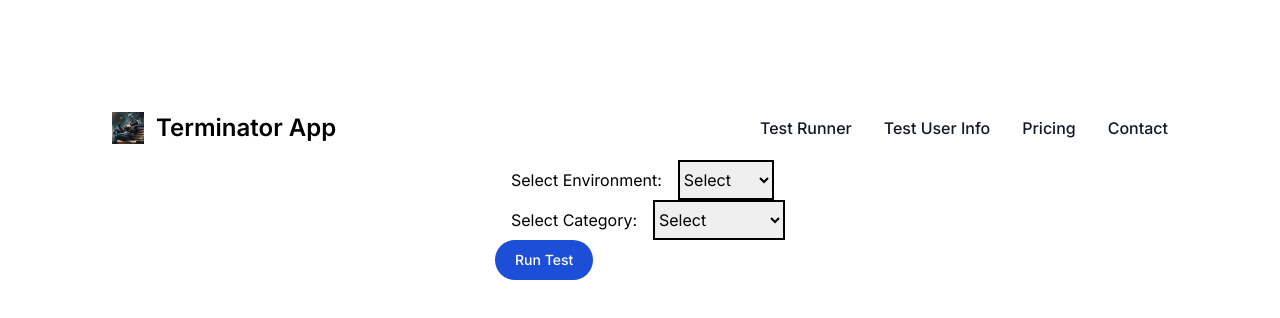
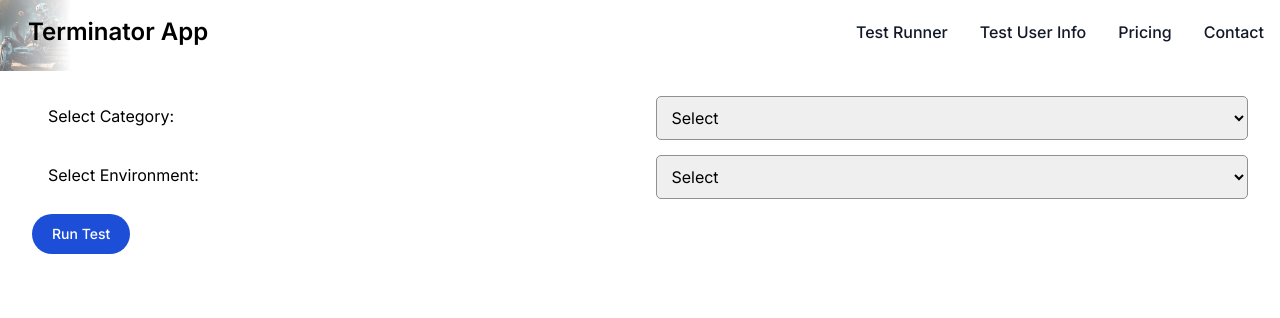
Before and after one commit to alexandreguz/automation-runner, a Next.js app: page / in a window 1280 px wide. Both pictures are taken after a click on the link "Test Runner". Shown: the top 318 px of the page. Built offline with nearby package versions, Linux system fonts and the light colour scheme.

Commit message:
teste com resultado em 3 linhas

```diff
--- a/src/app/components/CategorySelector.js
+++ b/src/app/components/CategorySelector.js
@@ -3,9 +3,9 @@
 
 export default function CategorySelector({ categories, onSelect }) {
   return (
-    <div className="flex">
-      <label htmlFor="category" className="block px-4 py-2 hover:bg-gray-100 dark:hover:bg-gray-600 dark:hover:text-white">Select Category:</label>
-      <select className="border-2 border-black" onChange={(e) => onSelect(e.target.value)}>
+    <>
+      <label style={{gridArea: 'categorySelectorLabel'}} htmlFor="category" className="block px-4 py-2 hover:bg-gray-100 dark:hover:bg-gray-600 dark:hover:text-white">Select Category:</label>
+      <select style={{gridArea: 'categorySelectorSelect'}} className="custom-input" onChange={(e) => onSelect(e.target.value)}>
         <option value="">Select</option>
         {categories.map((category) => (
           <option key={category} value={category}>
@@ -13,6 +13,6 @@ export default function CategorySelector({ categories, onSelect }) {
           </option>
         ))}
       </select>
-    </div>
+    </>
   );
 }
--- a/src/app/components/EnvironmentSelector.js
+++ b/src/app/components/EnvironmentSelector.js
@@ -1,11 +1,10 @@
-// src/app/components/EnvironmentSelector.js
 "use client";
 
 export default function EnvironmentSelector({ options, onSelect }) {
   return (
-    <div className="flex">
-      <label htmlFor="environment" className="block px-4 py-2 hover:bg-gray-100 dark:hover:bg-gray-600 dark:hover:text-white">Select Environment:</label>
-      <select className="border-2 border-black" id="environment " onChange={(e) => onSelect(e.target.value)}>
+    <>
+      <label style={{gridArea: 'envSelectorLabel'}} htmlFor="environment" className="block px-4 py-2 hover:bg-gray-100 dark:hover:bg-gray-600 dark:hover:text-white">Select Environment:</label>
+      <select style={{gridArea: 'envSelectorSelect'}} className="custom-input" id="environment " onChange={(e) => onSelect(e.target.value)}>
         <option value="">Select</option>
         {options.map((option) => (
           <option key={option} value={option}>
@@ -13,6 +12,6 @@ export default function EnvironmentSelector({ options, onSelect }) {
           </option>
         ))}
       </select>
-    </div>
+    </>
   );
 }
--- a/src/app/components/NavBar.js
+++ b/src/app/components/NavBar.js
@@ -1,4 +1,3 @@
-// src/app/components/Navbar.js
 "use client";
 
 export default function Navbar({ onRunTest }) {
@@ -6,9 +5,9 @@ export default function Navbar({ onRunTest }) {
 
     <nav className="w-full">
 
-      <div className="max-w-screen-xl flex flex-wrap items-center justify-between mx-auto p-4">
+      <div className="flex flex-wrap items-center justify-between p-4">
     <a href="#" className="flex items-center space-x-3 rtl:space-x-reverse">
-        <img src="terminator.jpeg" className="h-8" alt="terminator" />
+        <img src="terminator.jpeg" className="h-8 header-image" alt="terminator" />
         <span className="self-center text-2xl font-semibold whitespace-nowrap dark:text-white">Terminator App</span>
     </a>
       <ul className="font-medium flex flex-col p-4 md:p-0 mt-4 border border-gray-100 rounded-lg bg-gray-50 md:flex-row md:space-x-8 rtl:space-x-reverse md:mt-0 md:border-0 md:bg-white dark:bg-gray-800 md:dark:bg-gray-900 dark:border-gray-700">
--- /dev/null
+++ b/src/app/components/Output.js
@@ -0,0 +1,21 @@
+"use client";
+import React from 'react';
+
+const Output = ({ output, testStatus }) => {
+  return ( <>
+          {testStatus === "success" ?
+            <div>
+                <div>message: {output.message}</div>
+                <div>result: {output.result}</div>
+                <div>number: {output.number}</div>
+            </div>
+            :
+            <div className="output-container">
+              {output}
+            </div>
+          }
+           </>
+      );
+}
+
+export default Output;
--- a/src/app/components/RunTestComponent.js
+++ b/src/app/components/RunTestComponent.js
@@ -1,10 +1,17 @@
 "use client";
- import {  parseOutput  } from "../success_parser";
- import { useState } from "react";
+import { parseOutput } from "../success_parser";
+import Output from "./Output";
+import { useState, useEffect } from "react";
 import EnvironmentSelector from "./EnvironmentSelector";
 import CategorySelector from "./CategorySelector";
 import TestSelector from "./TestSelector";
 import { commandOptions, environmentOptions, categories } from "../constants";
+
+const outputObject = {
+  message: "",
+  result: "",
+  number: "",
+};
 
 const getUniqueLabels = (options, category) => {
   const labels = options
@@ -18,6 +25,11 @@
   const [selectedCategory, setSelectedCategory] = useState("");
   const [selectedTest, setSelectedTest] = useState("");
   const [output, setOutput] = useState("");
+  const [testStatus, setTestStatus] = useState("");
+  const [testResult, setTestResult] = useState({
+    output: "",
+    status: "pending",
+  });
 
   const handleEnvironmentSelect = (environment) => {
     setSelectedEnvironment(environment);
@@ -33,14 +45,19 @@
   };
 
   const handleRunTest = async () => {
+    if (selectedEnvironment && selectedCategory && selectedTest) {
       setOutput("O Teste esta em Andamento ");
-     if (selectedEnvironment && selectedCategory && selectedTest) {
+      setTestStatus("pending");
+
       const selectedCommand = commandOptions.find(
         (option) =>
           option.category === selectedCategory && option.label === selectedTest
       );
       if (selectedCommand) {
-         const command = `MIX_ENV=${selectedEnvironment.toLowerCase()} ${selectedCommand.value}`;
+        const command = `MIX_ENV=${selectedEnvironment.toLowerCase()} ${
+          selectedCommand.value
+        }`;
+
         try {
           const response = await fetch("/api/runTest", {
             method: "POST",
@@ -49,32 +66,38 @@
             },
             body: JSON.stringify({ environment: selectedEnvironment, command }),
           });
+
           if (!response.ok) {
+            console.log("ERROR");
+            setTestStatus("error");
             throw new Error("Erro ao executar o teste");
           }
-           const { output } = await response.json();
-           setOutput(parseOutput(output));
-         }
-         catch (error) {
+          const responseData = await response.json();
+          setOutput(parseOutput(responseData.output));
+          setTestStatus("success");
+        } catch (error) {
+          console.log("ENTROU CATCH");
           console.error("Erro ao executar o comando:", error);
+          setTestStatus("error");
           setOutput(`Erro ao executar o comando: ${error.message}`);
         }
       } else {
+        console.log("ENTROU EM ELSE1");
         console.error(
           "Comando não encontrado para a categoria e teste selecionados."
         );
+        setTestStatus("not_found");
         setOutput(
           "Comando não encontrado para a categoria e teste selecionados."
         );
       }
     } else {
-       console.error("Por favor, selecione um ambiente, categoria e teste.");
       setOutput("Por favor, selecione um ambiente, categoria e teste.");
     }
   };
 
   return (
-     <div>
+    <div className="run-test-grid w-full p-8">
       <EnvironmentSelector
         onSelect={handleEnvironmentSelect}
         options={environmentOptions}
@@ -89,8 +112,15 @@
           onSelect={handleTestSelect}
         />
       )}
-     <button   className="text-white bg-blue-700 hover:bg-blue-800 focus:outline-none focus:ring-4 focus:ring-blue-300 font-medium rounded-full text-sm px-5 py-2.5 text-center me-2 mb-2 dark:bg-blue-600 dark:hover:bg-blue-700 dark:focus:ring-blue-800" onClick={handleRunTest}>Run Test</button>
-     {output && <pre>{output}</pre>}
+      <div>
+        <button
+          className="text-white bg-blue-700 hover:bg-blue-800 focus:outline-none focus:ring-4 focus:ring-blue-300 font-medium rounded-full text-sm px-5 py-2.5 text-center me-2 mb-2 dark:bg-blue-600 dark:hover:bg-blue-700 dark:focus:ring-blue-800"
+          onClick={handleRunTest}
+        >
+          Run Test
+        </button>
+        {<Output output={output} testStatus={testStatus} />}
+      </div>
     </div>
   );
 }
--- a/src/app/components/TestSelector.js
+++ b/src/app/components/TestSelector.js
@@ -3,9 +3,9 @@
 
 export default function TestSelector({ tests, onSelect }) {
   return (
-    <div className="flex">
-      <label htmlFor="test" className="block px-4 py-2 hover:bg-gray-100 dark:hover:bg-gray-600 dark:hover:text-white">Select Test:</label>
-      <select id="test" className="border-2 border-black" onChange={(e) => onSelect(e.target.value)}>
+    <>
+      <label style={{gridArea: 'testSelectorLabel'}} htmlFor="test" className="block px-4 py-2 hover:bg-gray-100 dark:hover:bg-gray-600 dark:hover:text-white">Select Test:</label>
+      <select style={{gridArea: 'testSelectorSelect'}} id="test" className="custom-input" onChange={(e) => onSelect(e.target.value)}>
         <option value="">Select</option>
         {tests.map((test) => (
           <option key={test} value={test}>
@@ -13,6 +13,6 @@ export default function TestSelector({ tests, onSelect }) {
           </option>
         ))}
       </select>
-    </div>
+    </>
   );
 }
--- a/src/app/globals.css
+++ b/src/app/globals.css
@@ -1,3 +1,51 @@
 @tailwind base;
 @tailwind components;
 @tailwind utilities;
+
+.output-container {
+    margin-top: 1rem;
+    font-family: monospace;
+  }
+
+  .email-line {
+    color: green;
+  }
+
+  .cnpj-line {
+    color: blue;
+  }
+
+  .remessa-numero-line {
+    color: purple;
+  }
+
+  .remessa-file-line {
+    color: orange;
+  }
+
+  .header-image {
+    position: absolute;
+    z-index: -1;
+    top: 0;
+    left: 0;
+    width: 71px;
+    height: AUTO;
+    mask-image: linear-gradient(to right, rgb(0 0 0 / 64%), rgba(0, 0, 0, 0));
+  }
+
+  .run-test-grid {
+    display: grid;
+    grid-template-areas:
+    "categorySelectorLabel categorySelectorSelect"
+    "envSelectorLabel envSelectorSelect"
+    "testSelectorLabel testSelectorSelect";
+    row-gap: 15px;
+  }
+
+  .custom-input {
+    grid-area: categorySelectorSelect;
+    border-radius: 5px;
+    border-width: 1px;
+    border-color: #909090;
+    padding: 10px;
+  }
--- a/src/app/page.js
+++ b/src/app/page.js
@@ -14,7 +14,7 @@ export default function Home() {
 
   return (
     <div>
-      <div className="flex min-h-screen flex-col items-center p-24 ">
+      <div className="flex min-h-screen flex-col items-center">
       <Navbar onRunTest={handleRunTest} />
       {showRunTest && (
         <RunTestComponent
--- a/src/app/success_parser.js
+++ b/src/app/success_parser.js
@@ -7,42 +7,12 @@ export function parseOutput(output) {
       relevantInfo.push(line.trim());
     }
   }
+
   if (relevantInfo.length > 0) {
       const formattedInfo = Array.from(new Set(relevantInfo.map((line) => line.replace(/^(Using the |user email:|cnpj:)/, '').trim())));
-        const successMessage = 'SUCCESS\n' + formattedInfo.join('\n');
-      return successMessage ;
+      const successMessage = ['SUCCESS', ...formattedInfo];
+      return {message: successMessage[0], result: successMessage[1], number: successMessage [2]};
   } else {
-      return { success: false, message: 'Nenhuma informação relevante encontrada.' };
+      return 'Nenhuma informação relevante encontrada.';
   }
 }
-
-
-// --------------------------------- Outras ideias para extrair valor do texto ------------------------
-
-
-// export function extractValue(line) {
-//     const usingMatch = line.match(/Using the remessa_generated_(\w+): "(.*?)"/g) ;
-//     console.log("REGEX", usingMatch)
-//     if (usingMatch) {
-//         console.log("USING MATCH",{ key: usingMatch[1], value: usingMatch[2] })
-
-//       return { key: usingMatch[1],
-//                value: usingMatch[2],
-//             };
-//     }
-//     return null;
-//   }
-
-
-//   export function extrairValores(texto) {
-//     const padrao = /Using the remessa_generated_(\w+): "(.*?)"/g;
-//     const matches = [];
-//     let match;
-//     while ((match = padrao.exec(texto)) !== null) {
-//       matches.push({
-//         tipo: match[1],
-//         valor: match[2]
-//       });
-//     }
-//     return matches;
-//   }
```
Lines whose indentation alone changed are shown as unchanged.
